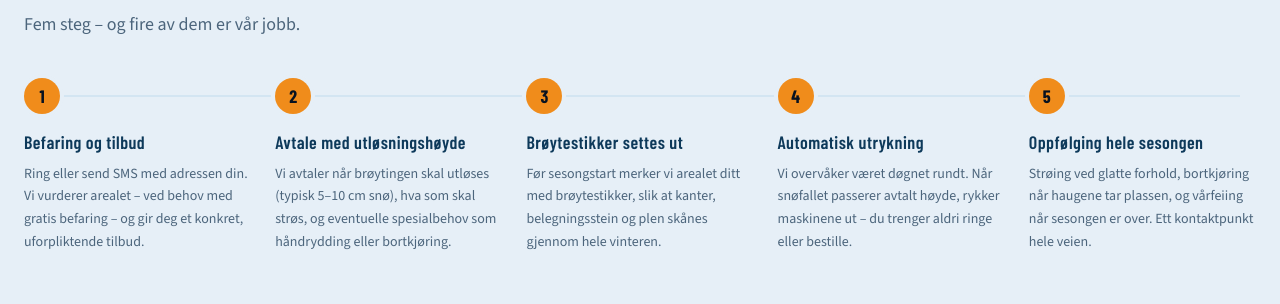
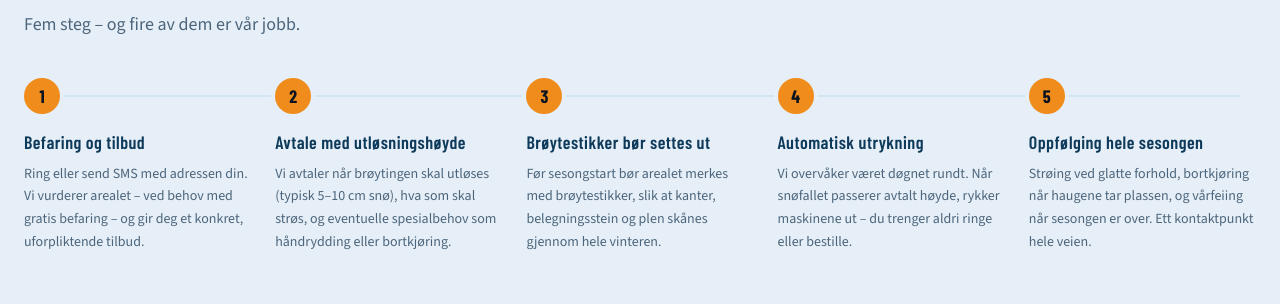
Before and after one commit to WebGuruAIGuruNoob/gjerdrumsnobroyting, a Next.js app: page / in a window 1280 px wide. Shown: the part 3125-3429 px from the top of the page. Built offline with nearby package versions, Linux system fonts and the light colour scheme; no server answers.

Commit message:
Recommend setting out snow markers

```diff
--- a/components/ProcessSteps.tsx
+++ b/components/ProcessSteps.tsx
@@ -10,8 +10,8 @@ const steg = [
     tekst: 'Vi avtaler når brøytingen skal utløses (typisk 5–10 cm snø), hva som skal strøs, og eventuelle spesialbehov som håndrydding eller bortkjøring.',
   },
   {
-    tittel: 'Brøytestikker settes ut',
-    tekst: 'Før sesongstart merker vi arealet ditt med brøytestikker, slik at kanter, belegningsstein og plen skånes gjennom hele vinteren.',
+    tittel: 'Brøytestikker bør settes ut',
+    tekst: 'Før sesongstart bør arealet merkes med brøytestikker, slik at kanter, belegningsstein og plen skånes gjennom hele vinteren.',
   },
   {
     tittel: 'Automatisk utrykning',
```
